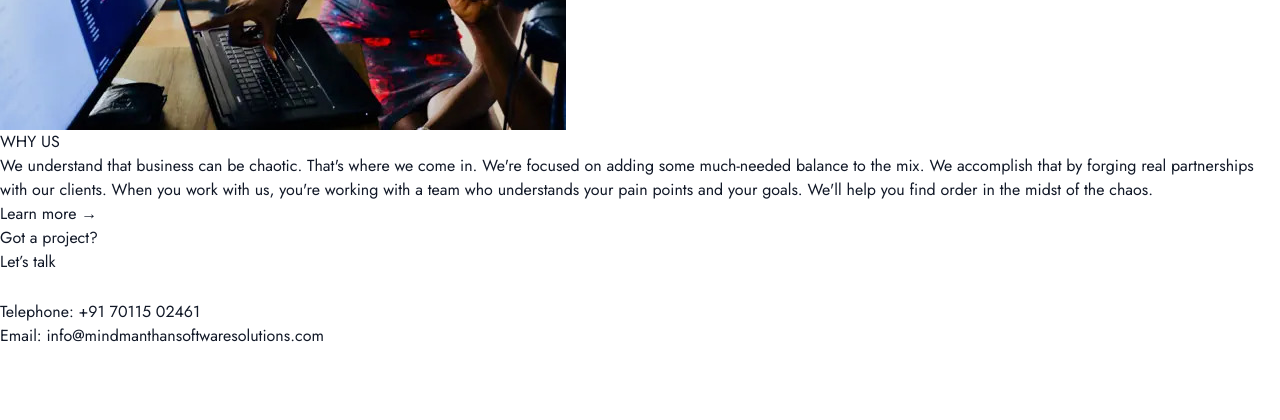
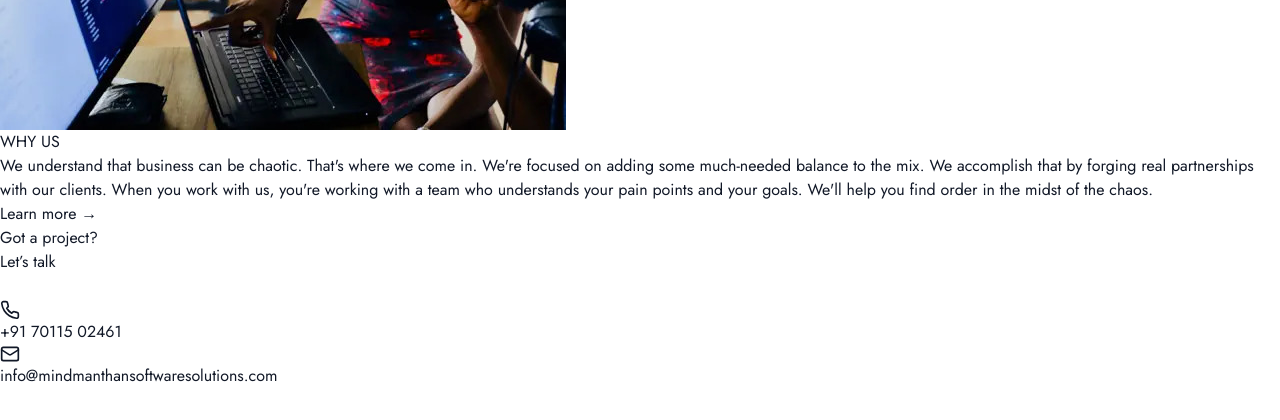
Before and after one commit to deepak-dev-mindmanthan/mindmanthan-react, a React (Vite) app: page /about-us in a window 1280 px wide. Shown: the part 4358-4778 px from the top of the page. Built offline with nearby package versions, Linux system fonts and the light colour scheme.

Commit message:
Fix contact section overflow issue

```diff
--- a/src/sections/ContactSection.tsx
+++ b/src/sections/ContactSection.tsx
@@ -1,5 +1,6 @@
 import React from 'react';
 import ShapeDotsArrowRight from '../assets/images/Shape-dots-arrow-right.svg';
+import { Mail, Phone } from 'lucide-react';
 
 const ContactSection: React.FC = () => {
   return (
@@ -10,7 +11,7 @@ const ContactSection: React.FC = () => {
           {/* Background Pattern Removed as requested */}
 
           {/* Left Side: Info */}
-          <div className="relative z-10 flex-[0.9] min-w-[320px]">
+          <div className="relative z-10 flex-[0.9] min-w-0 w-full">
             <h2 className="text-[40px] md:text-[48px] lg:text-[52px] font-black text-white leading-[1.1] tracking-tight mb-10">
               Got a project? <br /> Let’s talk
               <span className="inline-block align-middle ml-2">
@@ -20,13 +21,21 @@ const ContactSection: React.FC = () => {
               </span>
             </h2>
 
-            <div className="space-y-4">
-              <div className="text-white text-md md:text-2xl font-bold tracking-tight">
-                Telephone: +91 70115 02461
-              </div>
-              <div className="text-white text-md md:text-2xl font-bold tracking-tight">
-                Email: info@mindmanthansoftwaresolutions.com
-              </div>
+            <div className="space-y-3">
+              <a
+                href="tel:+917011502461"
+                className="flex items-center gap-3 text-white text-base md:text-2xl font-bold tracking-tight break-words hover:opacity-90 transition-opacity"
+              >
+                <Phone size={20} />
+                <span>+91 70115 02461</span>
+              </a>
+              <a
+                href="mailto:info@mindmanthansoftwaresolutions.com"
+                className="flex items-center gap-3 text-white text-base md:text-2xl font-bold tracking-tight break-all hover:opacity-90 transition-opacity"
+              >
+                <Mail size={20} />
+                <span>info@mindmanthansoftwaresolutions.com</span>
+              </a>
             </div>
 
             {/* Decorative diamond grid on left, subtle like reference */}
```
